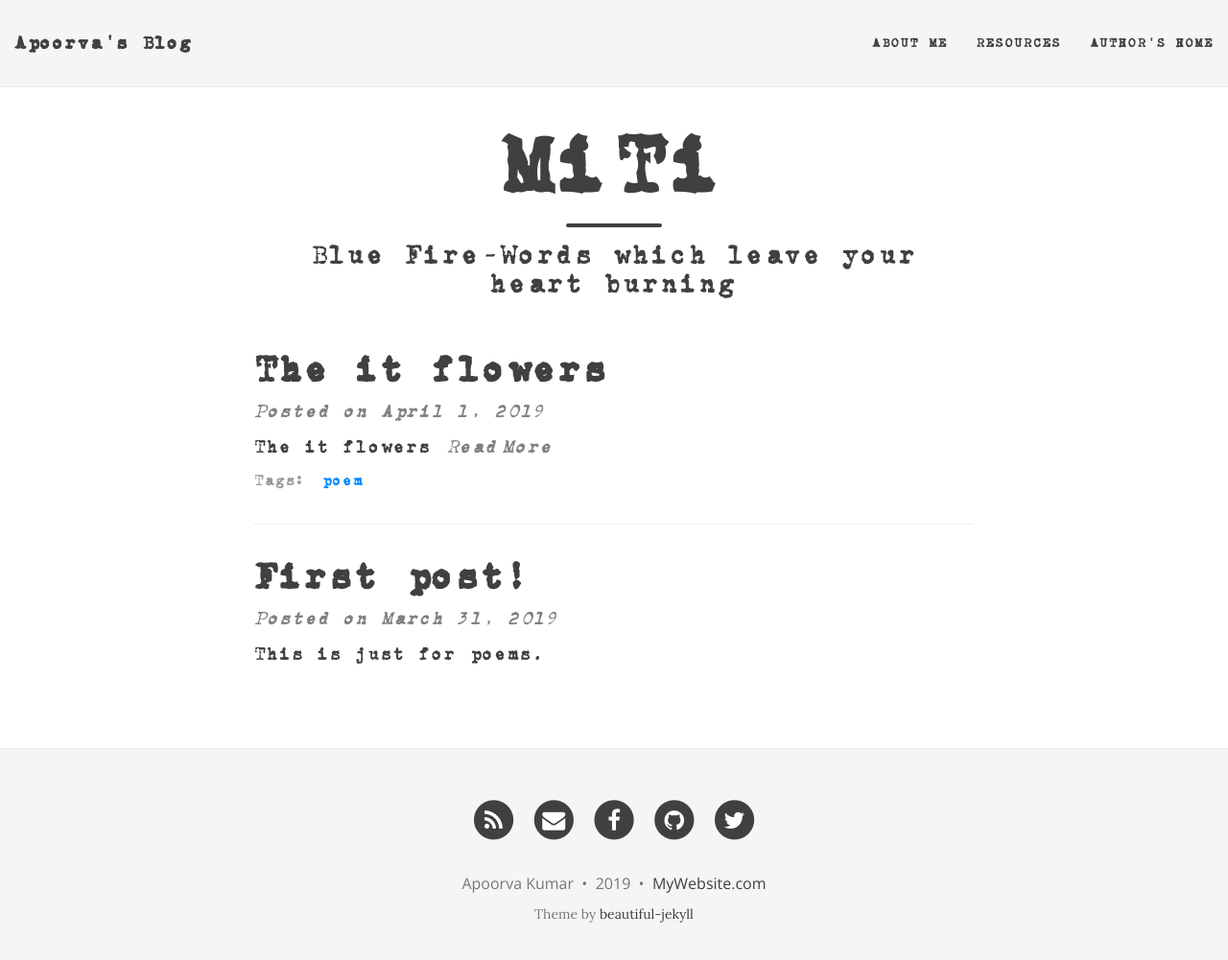
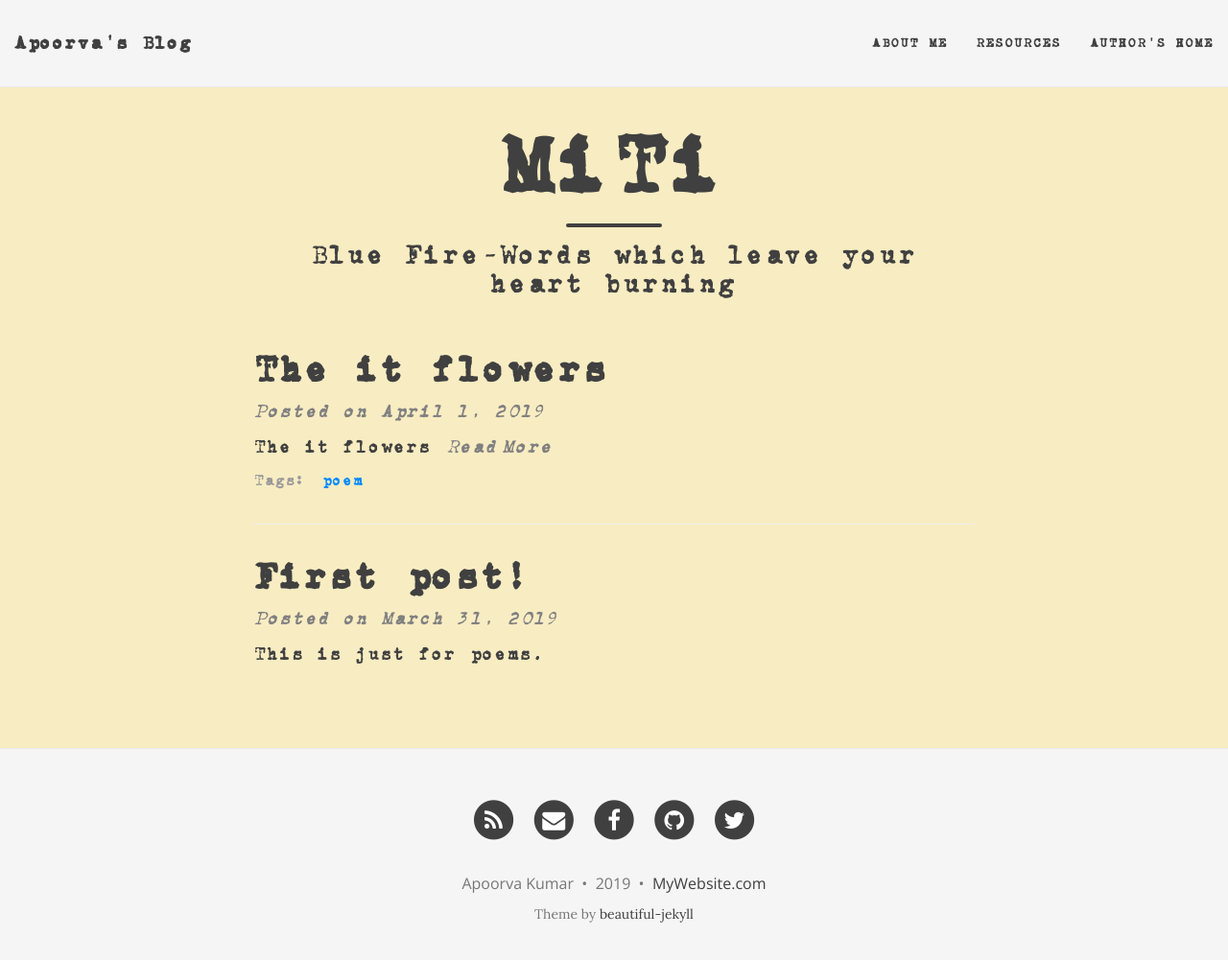
Before and after one commit to rava-dosa/poem, a Jekyll site: the page built from index.html, in a window 1280 px wide and 1014 px high. Shown: the top 1001 px of the window at 96% size. Built offline with Jekyll 4.4.1, drawn with Linux system fonts in a browser that asks for light colours; nearby versions of some CDN libraries; the list of posts is cut into pages by our own code.

Commit message:
changed background color

```diff
--- a/_includes/head.html
+++ b/_includes/head.html
@@ -129,5 +129,8 @@
   font-weight: normal;
   font-style: normal;
 }
+body {
+  background-color: #F8ECC2;
+}
 </style>
 </head>
```
